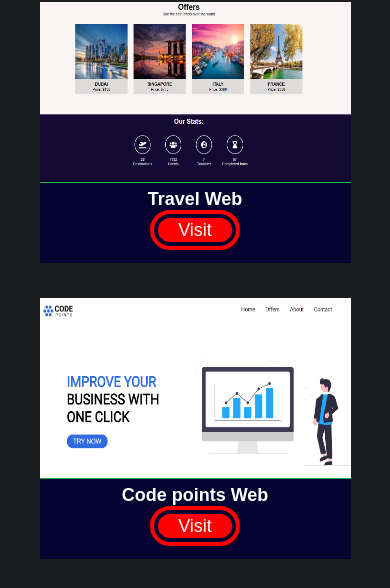
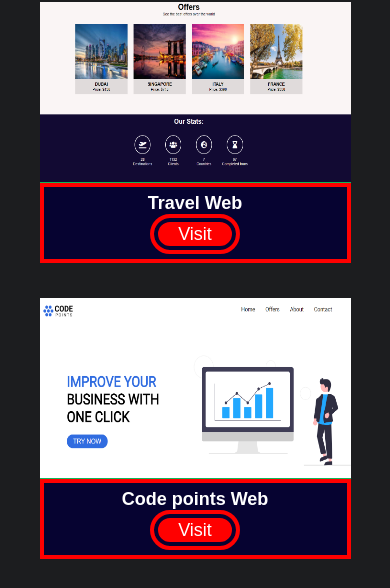
Before and after one commit to dkm13/dk-portfolio, a plain HTML site: page index.html in a window 390 px wide. Shown: the part 2857-3445 px from the top of the page. Drawn offline with nearby package versions, Linux system fonts and the light colour scheme.

Commit message:
Update styles.css

```diff
--- a/styles.css
+++ b/styles.css
@@ -697,6 +697,10 @@ footer p {
     outline: none;
     border: 4px solid white !important;
   }
+.bx-text{
+  outline: none;
+  border: 4px solid red;
+}
 }
 @media screen and (max-width: 559px) {
   .services {
@@ -719,6 +723,7 @@ footer p {
     font-family: sans-serif;
     padding-top: 10px;
   }
+
 }
 @media screen and (max-width: 412px) {
   nav ul li:hover::after {
```
